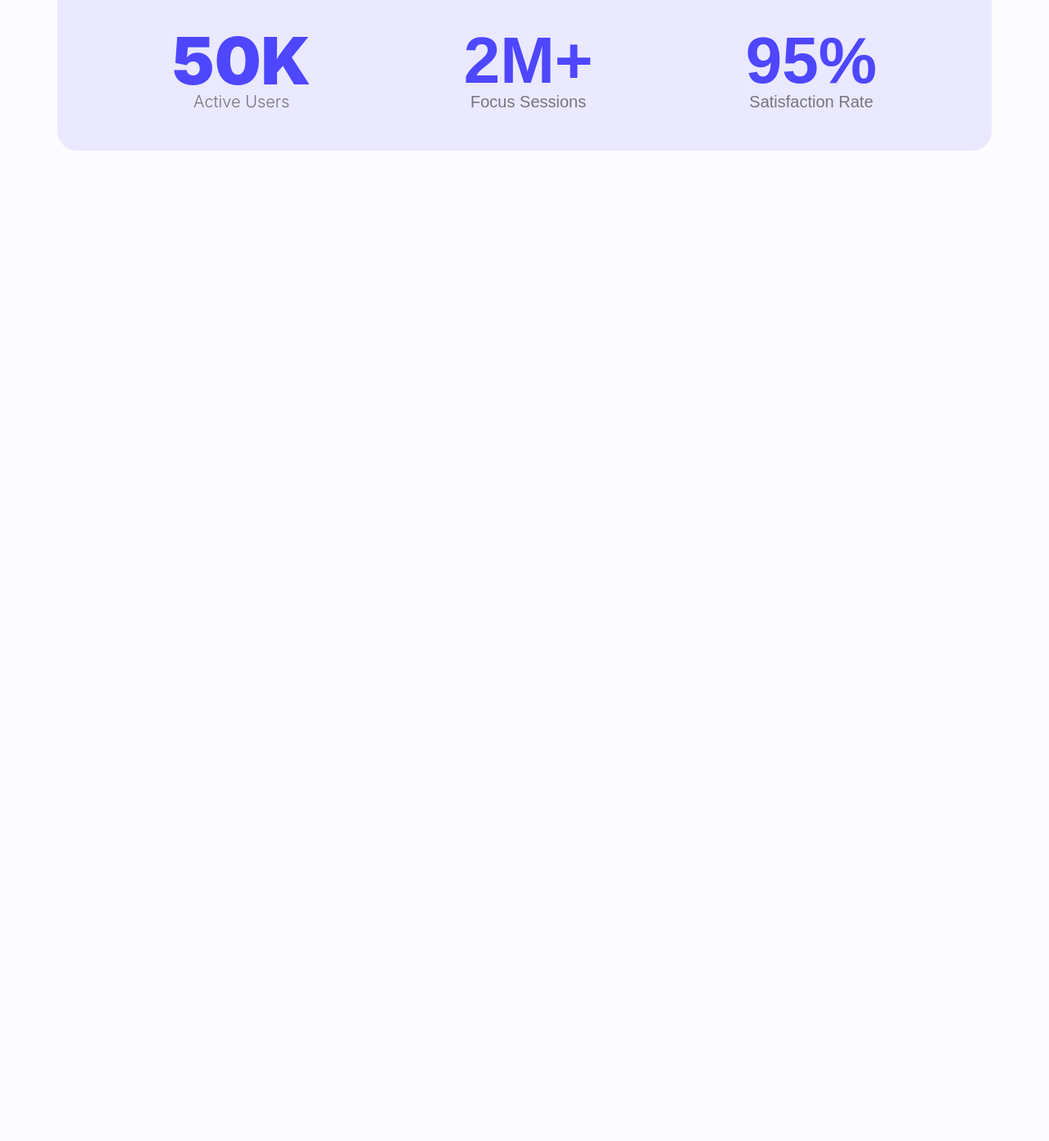
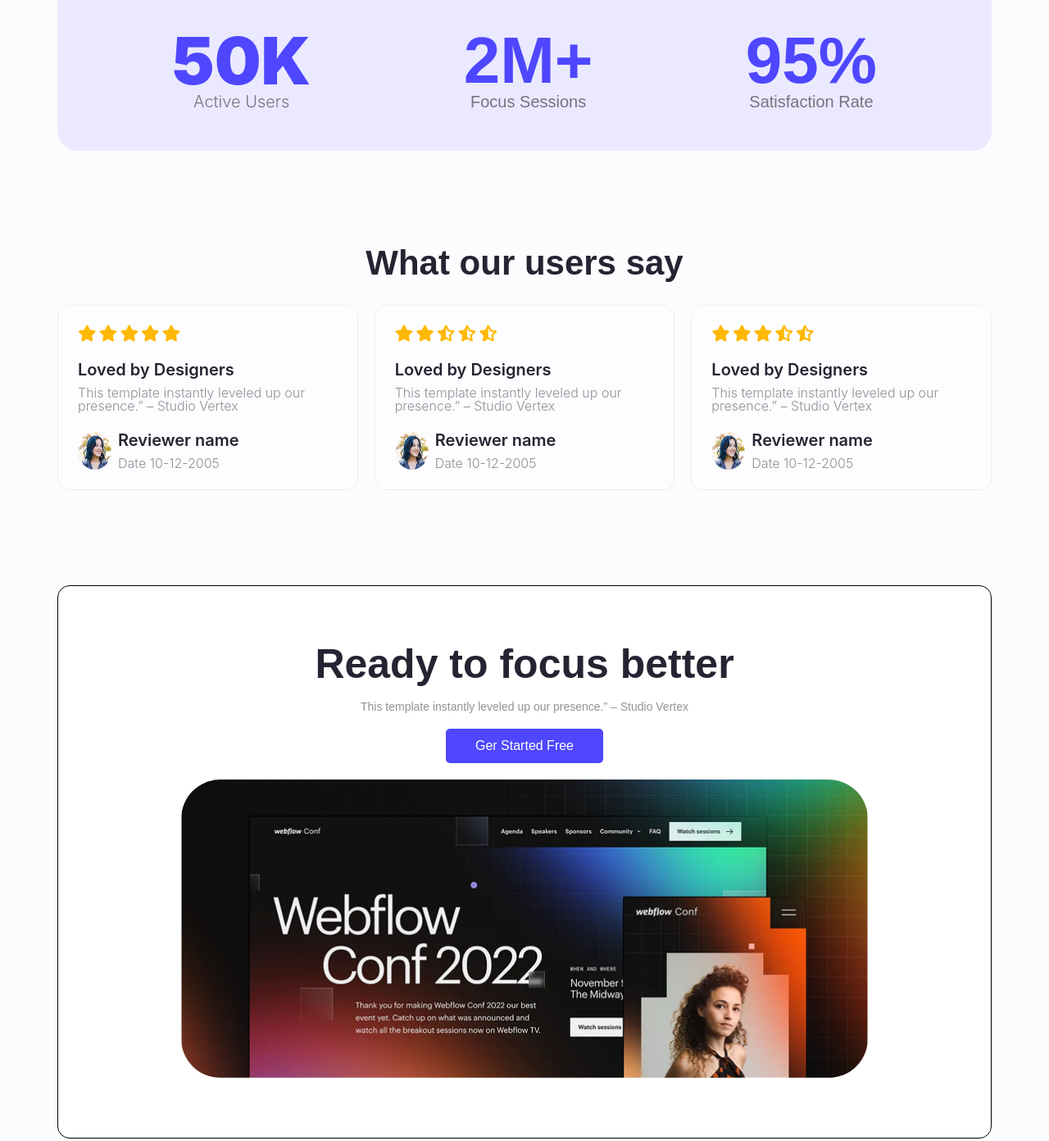
Before and after one commit to saddamcrr7/webflow-a01, a plain HTML site: page index.html in a window 1280 px wide. Shown: the part 1357-2749 px from the top of the page at 82% size. Before the commit the page ends 1657 px from the top, so only its background shows below. Drawn offline with Linux system fonts and the light colour scheme.

Commit message:
Added Focus Section Markup and Style

```diff
--- a/css/style.css
+++ b/css/style.css
@@ -133,3 +133,65 @@ main{
     font-weight: 300;
     font-size: 20px;
 }
+
+/* user feedback style */
+
+.user-feedback .section-title{
+    text-align: center;
+}
+.feedbacks{
+    display: flex;
+    gap: 20px;
+    margin-top: 30px;
+}
+.feedback{
+    background-color: rgba(255, 255, 255, 0.5);
+    border: 1px solid rgba(242, 237, 237, 1);
+    padding: 24px;
+    border-radius: 14px;
+}
+.rating i{
+    color: #FFB805;
+    font-size: 20px;
+    margin-bottom: 24px;
+}
+.feedback h5, .user-name{
+    font-size: 20px;
+    color: #252432;
+    font-weight: 600;
+    margin-bottom: 10px;
+}
+.feedback p{
+    color: rgba(37, 36, 50, 0.5);
+    font-size: 16px;
+    font-weight: 300;
+}
+.user-author{
+    margin-top: 24px;
+    display: flex;
+    gap: 8px;
+}
+.user-author img{
+    border-radius: 100%;
+}
+
+/* Focus Style */
+.focus{
+    background-color: #fff;
+    border: 1px solid #000;
+    padding: 70px 150px;
+    border-radius: 15px;
+    text-align: center;
+}
+.focus img{
+    width: 100%;
+    max-width: 840px;
+    border-radius: 48px;
+    margin-top: 20px;
+}
+.focus .section-title{
+    font-size: 50px;
+}
+.focus .section-description{
+    font-size: 14px;
+}
--- a/index.html
+++ b/index.html
@@ -4,6 +4,7 @@
     <meta charset="UTF-8">
     <meta name="viewport" content="width=device-width, initial-scale=1.0">
     <title>Webflow Conference - Assignment 01</title>
+    <link rel="stylesheet" href="https://cdnjs.cloudflare.com/ajax/libs/font-awesome/6.7.2/css/all.min.css" integrity="sha512-Evv84Mr4kqVGRNSgIGL/F/aIDqQb7xQ2vcrdIwxfjThSH8CSR7PBEakCr51Ck+w+/U6swU2Im1vVX0SVk9ABhg==" crossorigin="anonymous" referrerpolicy="no-referrer" />
     <link rel="stylesheet" href="css/reset.css">
     <link rel="stylesheet" href="css/style.css">
 </head>
@@ -46,6 +47,72 @@
                 </div>
             </div>
         </section>
+        <section class="user-feedback">
+            <h3 class="section-title">What our users say</h3>
+            <div class="feedbacks inter-font">
+                <div class="feedback">
+                    <div class="rating">
+                        <i class="fa-solid fa-star"></i>
+                        <i class="fa-solid fa-star"></i>
+                        <i class="fa-solid fa-star"></i>
+                        <i class="fa-solid fa-star"></i>
+                        <i class="fa-solid fa-star"></i>
+                    </div>
+                    <h5>Loved by Designers</h5>
+                    <p>This template instantly leveled up our presence.” – Studio Vertex</p>
+                    <div class="user-author">
+                        <img src="images/avatar.png" alt="avatar">
+                        <div class="user-detail">
+                            <h6 class="user-name">Reviewer name</h6>
+                            <p>Date 10-12-2005</p>
+                        </div>
+                    </div>
+                </div>
+                <div class="feedback">
+                    <div class="rating">
+                        <i class="fa-solid fa-star"></i>
+                        <i class="fa-solid fa-star"></i>
+                        <i class="fa-solid fa-star-half-stroke"></i>
+                        <i class="fa-solid fa-star-half-stroke"></i>
+                        <i class="fa-solid fa-star-half-stroke"></i>
+                    </div>
+                    <h5>Loved by Designers</h5>
+                    <p>This template instantly leveled up our presence.” – Studio Vertex</p>
+                    <div class="user-author">
+                        <img src="images/avatar.png" alt="avatar">
+                        <div class="user-detail">
+                            <h6 class="user-name">Reviewer name</h6>
+                            <p>Date 10-12-2005</p>
+                        </div>
+                    </div>
+                </div>
+                <div class="feedback">
+                    <div class="rating">
+                        <i class="fa-solid fa-star"></i>
+                        <i class="fa-solid fa-star"></i>
+                        <i class="fa-solid fa-star"></i>
+                        <i class="fa-solid fa-star-half-stroke"></i>
+                        <i class="fa-solid fa-star-half-stroke"></i>
+
+                    </div>
+                    <h5>Loved by Designers</h5>
+                    <p>This template instantly leveled up our presence.” – Studio Vertex</p>
+                    <div class="user-author">
+                        <img src="images/avatar.png" alt="avatar">
+                        <div class="user-detail">
+                            <h6 class="user-name">Reviewer name</h6>
+                            <p>Date 10-12-2005</p>
+                        </div>
+                    </div>
+                </div>
+            </div>
+        </section>
+        <section class="focus">
+            <h3 class="section-title">Ready to focus better</h3>
+            <p class="section-description">This template instantly leveled up our presence.” – Studio Vertex</p>
+            <button class="btn-primary">Ger Started Free</button>
+            <img src="images/wc-big.png" alt="Webflow Image">
+        </section>
     </main>
 </body>
 </html>
```
